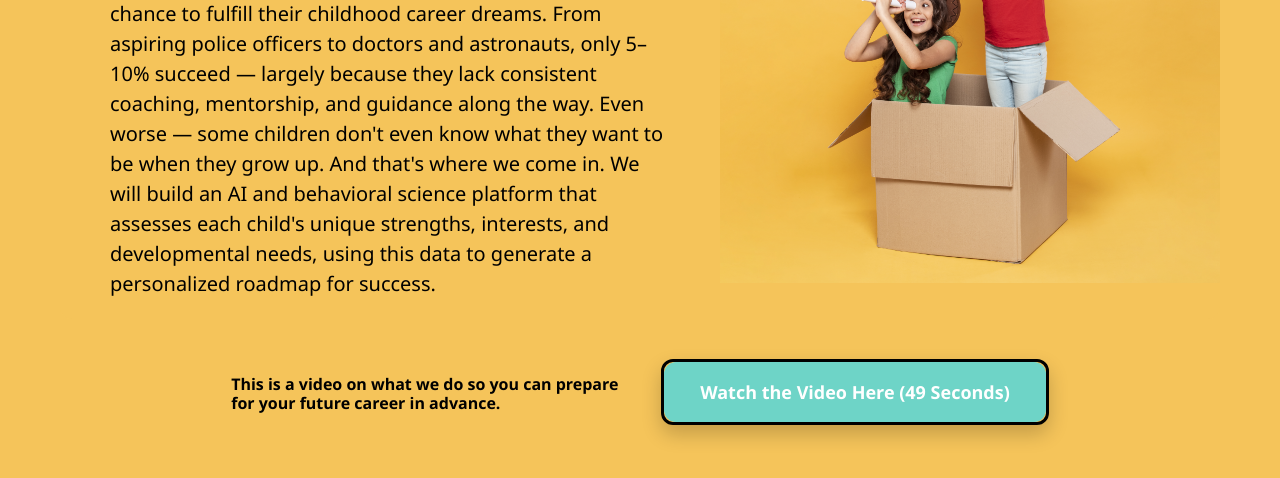
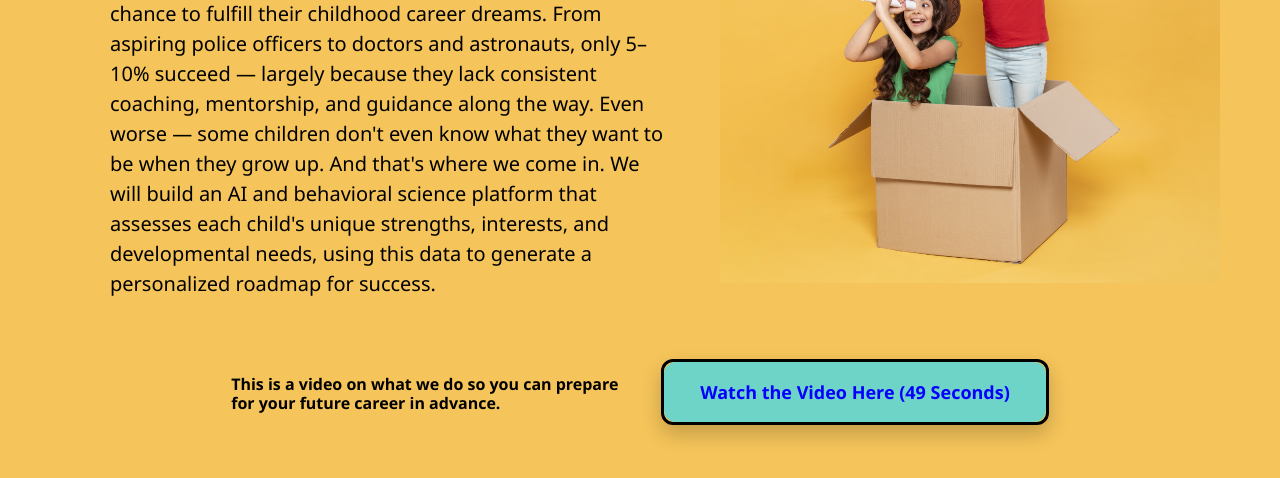
Before and after one commit to rakeshrnjn/rainbowsprouts, a plain HTML site: page mission.html in a window 1280 px wide. In both pictures the pointer is over the link "Watch the Video Here (49 Seconds)". Shown: the part 327-805 px from the top of the page. Drawn offline with Linux system fonts and the light colour scheme.

Commit message:
Updated Button Color on Mission

```diff
--- a/css/mission.css
+++ b/css/mission.css
@@ -80,7 +80,7 @@
 }
 
 .video-button:hover {
-  color: #fff;
+  color: #0400ff;
   box-shadow: 0 9px 20px rgba(0,0,0,0.2)
 }
 
```
